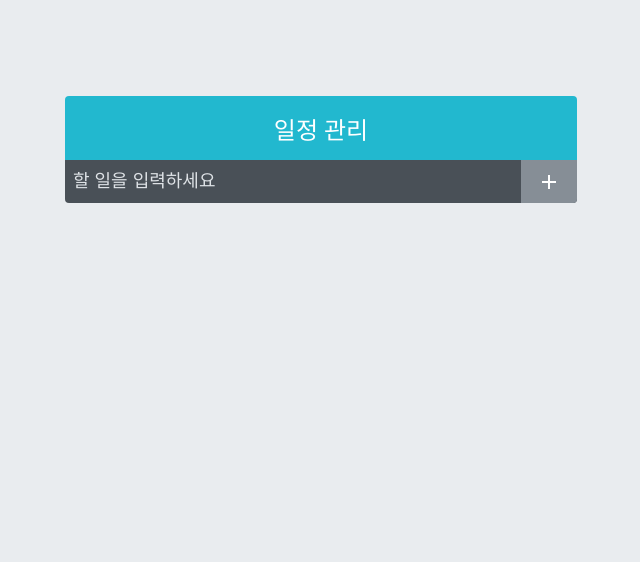
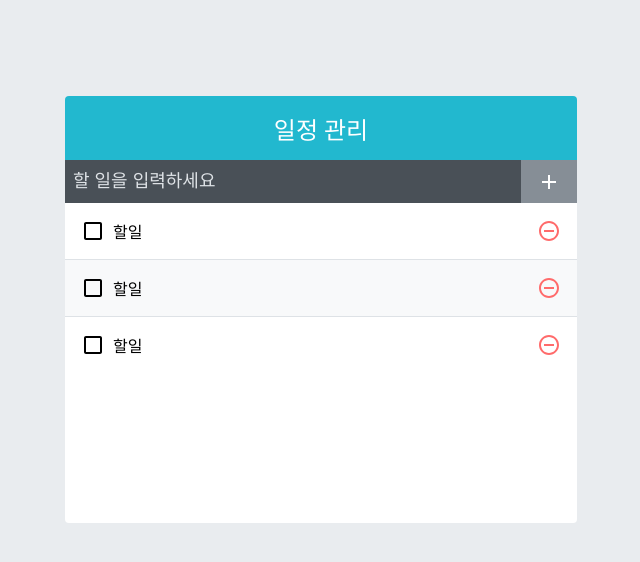
Before and after one commit to seolleung2/todoappfrombook, a React (Create React App) app: page / in a window 1280 px wide. Shown: the top 562 px of the page, without its empty margins (319-959 px from the left). Built offline with nearby package versions, Linux system fonts and the light colour scheme.

Commit message:
make TodoList, TodoListItem Components, styled scss

```diff
--- a/src/App.js
+++ b/src/App.js
@@ -1,11 +1,13 @@
 import React from 'react';
 import TodoInsert from './components/TodoInsert';
+import TodoList from './components/TodoList';
 import TodoTemplate from './components/TodoTemplate';
 
 const App = () => {
   return (
     <TodoTemplate>
       <TodoInsert />
+      <TodoList />
     </TodoTemplate>
   );
 };
--- /dev/null
+++ b/src/components/TodoList.js
@@ -0,0 +1,15 @@
+import React from 'react';
+import './TodoList.scss';
+import TodoListItem from './TodoListItem';
+
+const TodoList = () => {
+  return (
+    <div className="TodoList">
+      <TodoListItem />
+      <TodoListItem />
+      <TodoListItem />
+    </div>
+  );
+};
+
+export default TodoList;
--- /dev/null
+++ b/src/components/TodoList.scss
@@ -0,0 +1,5 @@
+.TodoList {
+  min-height: 320px;
+  max-height: 513px;
+  overflow-y: auto;
+}
--- /dev/null
+++ b/src/components/TodoListItem.js
@@ -0,0 +1,23 @@
+import React from 'react';
+import {
+  MdCheckBoxOutlineBlank,
+  MdCheckBox,
+  MdRemoveCircleOutline,
+} from 'react-icons/md';
+import './TodoListItem.scss';
+
+const TodoListItem = () => {
+  return (
+    <div className="TodoListItem">
+      <div className="checkbox">
+        <MdCheckBoxOutlineBlank />
+        <div className="text">할일</div>
+      </div>
+      <div className="remove">
+        <MdRemoveCircleOutline />
+      </div>
+    </div>
+  );
+};
+
+export default TodoListItem;
--- /dev/null
+++ b/src/components/TodoListItem.scss
@@ -0,0 +1,44 @@
+.TodoListItem {
+  padding: 1rem;
+  display: flex;
+  align-items: center;
+  &:nth-child(even) {
+    background: #f8f9fa;
+  }
+  .checkbox {
+    cursor: pointer;
+    flex: 1;
+    display: flex;
+    align-items: center;
+    svg {
+      font-size: 1.5rem;
+    }
+    .text {
+      margin-left: 0.5rem;
+      flex: 1;
+    }
+    &.checked {
+      svg {
+        color: #22b8cf;
+      }
+      .text {
+        color: #adb5bd;
+        text-decoration: line-through;
+      }
+    }
+  }
+  .remove {
+    display: flex;
+    align-items: center;
+    font-size: 1.5rem;
+    color: #ff6b6b;
+    cursor: pointer;
+    &:hover {
+      color: #ff8787;
+    }
+  }
+
+  & + & {
+    border-top: 1px solid #dee2e6;
+  }
+}
```
Also changed, not shown: 1 other file (tests, documents, lock files or other folders).
